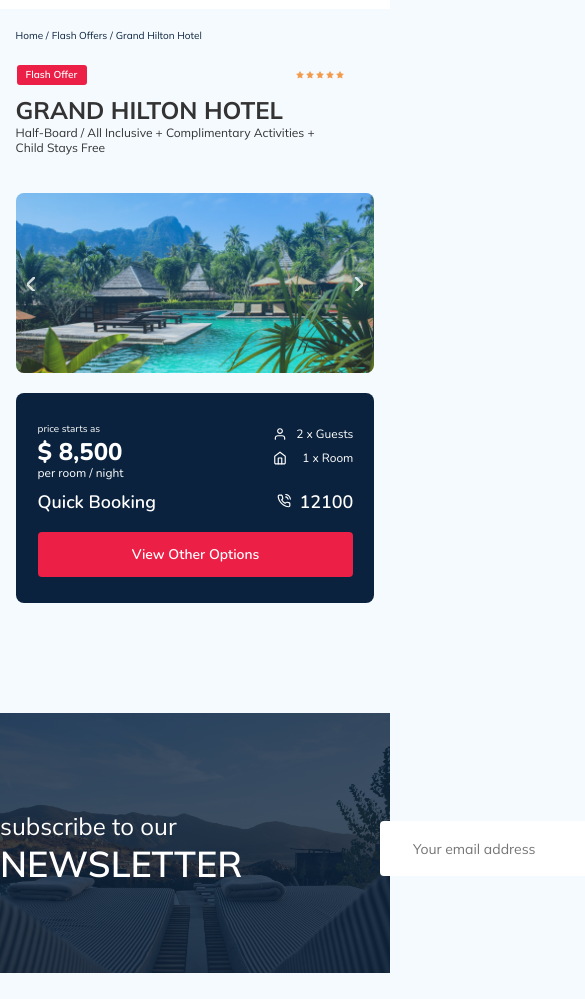
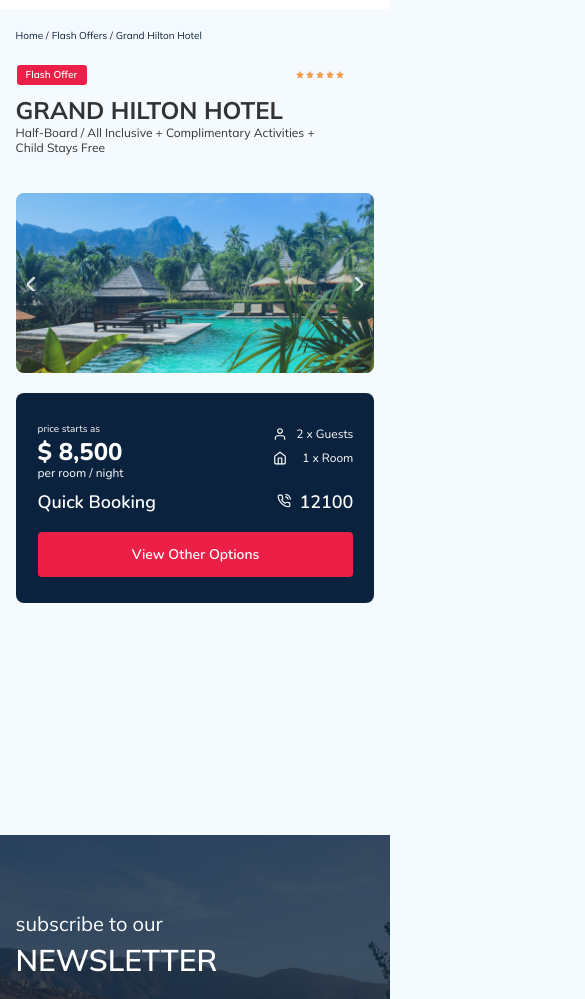
Before and after one commit to IliaZhukovskii/Tour-plan, a plain HTML site: page index.html in a window 390 px wide. Shown: the part 66-1065 px from the top of the page, 585 px wide, since content can reach past the window. Before the commit the page ends 1039 px from the top, so only its background shows below. Drawn offline with nearby package versions, Linux system fonts and the light colour scheme.

Commit message:
create: add newsletter & adaptive

```diff
--- a/sass/_media.sass
+++ b/sass/_media.sass
@@ -22,7 +22,8 @@
     width: 100%
 
 @media (max-width: 768px)
-  .container
+  .container,
+  .newsletter__container
     max-width: 700px
   .header
     &-top
@@ -68,6 +69,11 @@
   .map__wrap
     width: 340px
     height: 210px
+
+  .newsletter
+    margin-top: 230px
+    &__container
+      padding: 92px 0 87px 0
 
 @media (max-width:760px)
   .container
@@ -164,3 +170,34 @@
     &__wrap
       width: 100%
       height: 173px
+
+  .newsletter
+    margin-top: 122px
+    margin-bottom: 300px
+    &__container
+      flex-direction: column
+      max-width: 576px
+      align-items: self-start
+      width: 92%
+      margin: 0 auto
+      padding: 76px 0 83px 0
+    &-subscribe
+      margin-bottom: 37px
+      &__title
+        font-size: 20px
+        line-height: 25px
+        margin-bottom: 5px
+      &__subtitle
+        font-size: 30px
+        line-height: 38px
+    &-form
+      width: 100%
+      width: 280px
+      &__search
+        width: 100%
+        height: 55px
+
+  .btn
+    display: block
+  .input
+    padding-left: 20px
```
Also changed, not shown: css/style.css, 1 other file.
